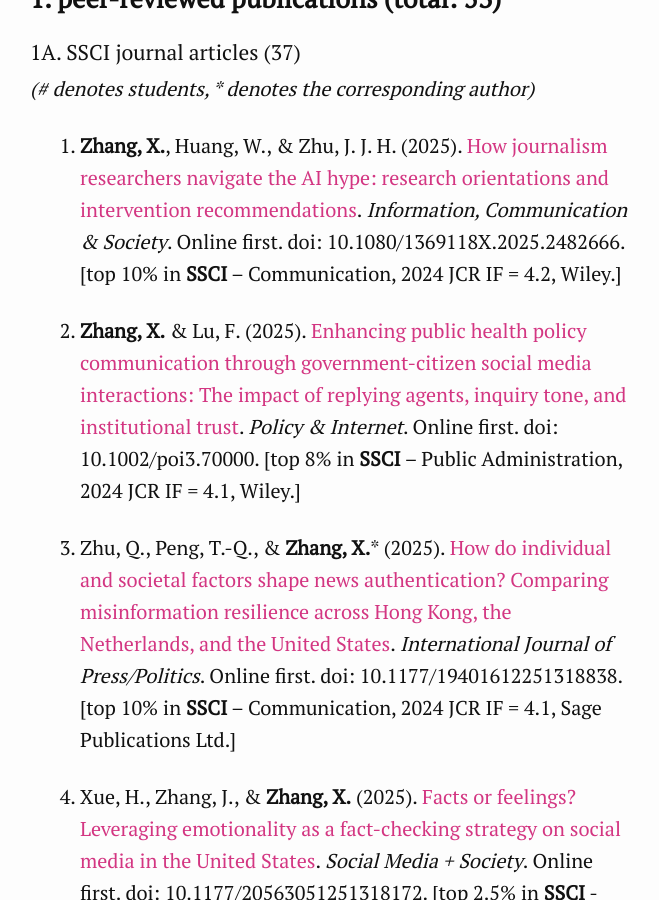
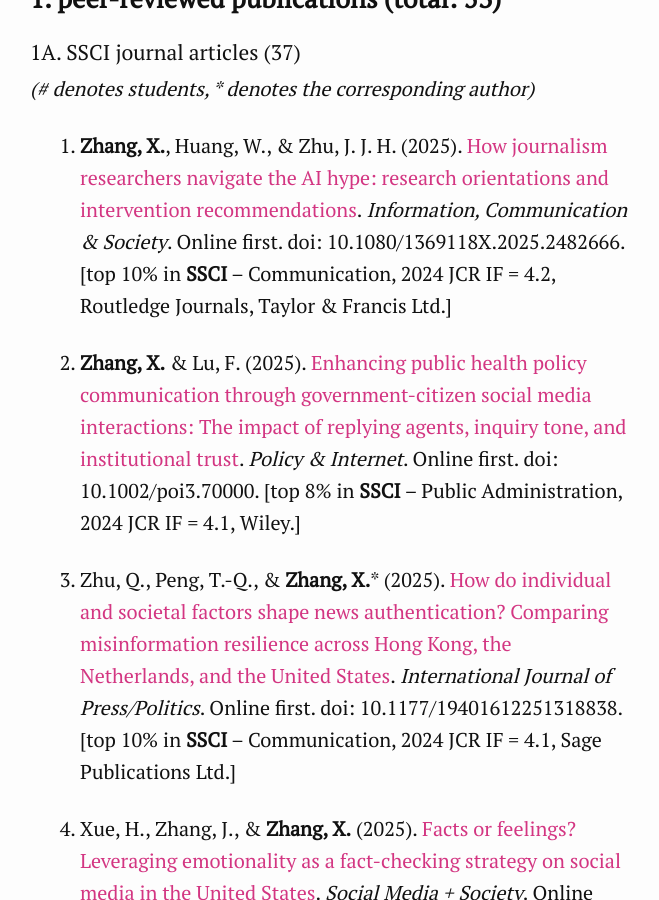
Before and after one commit to xzzhang2/xzzhang2.github.io, a Jekyll site: the page built from pages/pubs.md, in a window 1280 px wide and 900 px high, scrolled down 547 px. Shown: the whole window, without its empty margins (310-969 px from the left). Built offline with Jekyll 4.4.1, drawn with Linux system fonts in a browser that asks for light colours.

Commit message:
updating information

```diff
--- a/pages/pubs.md
+++ b/pages/pubs.md
@@ -22,7 +22,7 @@ description: Xinzhi Zhang's publications
 
 *(\# denotes students, \* denotes the corresponding author)*
 
-1. **Zhang, X.**, Huang, W., & Zhu, J. J. H. (2025). [How journalism researchers navigate the AI hype: research orientations and intervention recommendations](https://doi.org/10.1080/1369118X.2025.2482666). *Information, Communication & Society*. Online first. doi: 10.1080/1369118X.2025.2482666. [top 10% in **SSCI** – Communication, 2024 JCR IF = 4.2, Wiley.]
+1. **Zhang, X.**, Huang, W., & Zhu, J. J. H. (2025). [How journalism researchers navigate the AI hype: research orientations and intervention recommendations](https://doi.org/10.1080/1369118X.2025.2482666). *Information, Communication & Society*. Online first. doi: 10.1080/1369118X.2025.2482666. [top 10% in **SSCI** – Communication, 2024 JCR IF = 4.2, Routledge Journals, Taylor & Francis Ltd.]
 
 2. **Zhang, X.** & Lu, F. (2025). [Enhancing public health policy communication through government-citizen social media interactions: The impact of replying agents, inquiry tone, and institutional trust](https://doi.org/10.1002/poi3.70000). *Policy & Internet*. Online first. doi: 10.1002/poi3.70000. [top 8% in **SSCI** – Public Administration, 2024 JCR IF = 4.1, Wiley.]
 
```
Also changed, not shown: index.md (+2 -1 lines), pages/Chinese.md (+1 -0 lines), pages/projects.md (+4 -0 lines).
